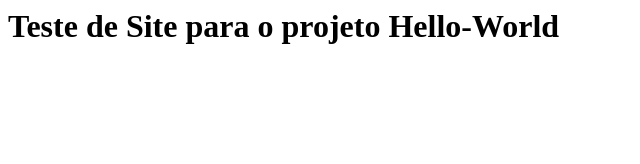
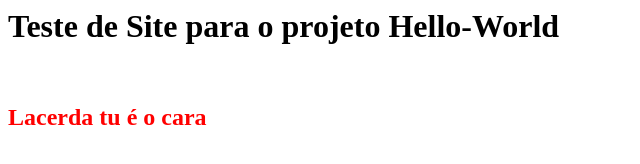
Before and after one commit to SouVitorGabriel/hello-world, a plain HTML site: page index.html in a window 1280 px wide. Shown: the whole page, without its empty margins (0-640 px from the left). Drawn offline with Linux system fonts and the light colour scheme.

Commit message:
Update index.html

```diff
--- a/index.html
+++ b/index.html
@@ -1,8 +1,15 @@
 <html>
   <head>
     <title>Nome do meu Hello-World</title>
+    <style>
+      h2 {
+        color: red
+      }
+    </style>
   <head>
   <body>
     <h1> Teste de Site para o projeto Hello-World</h1>
+    <br>
+    <h2> Lacerda tu é o cara </h2>
   </body>
 </html>
```
